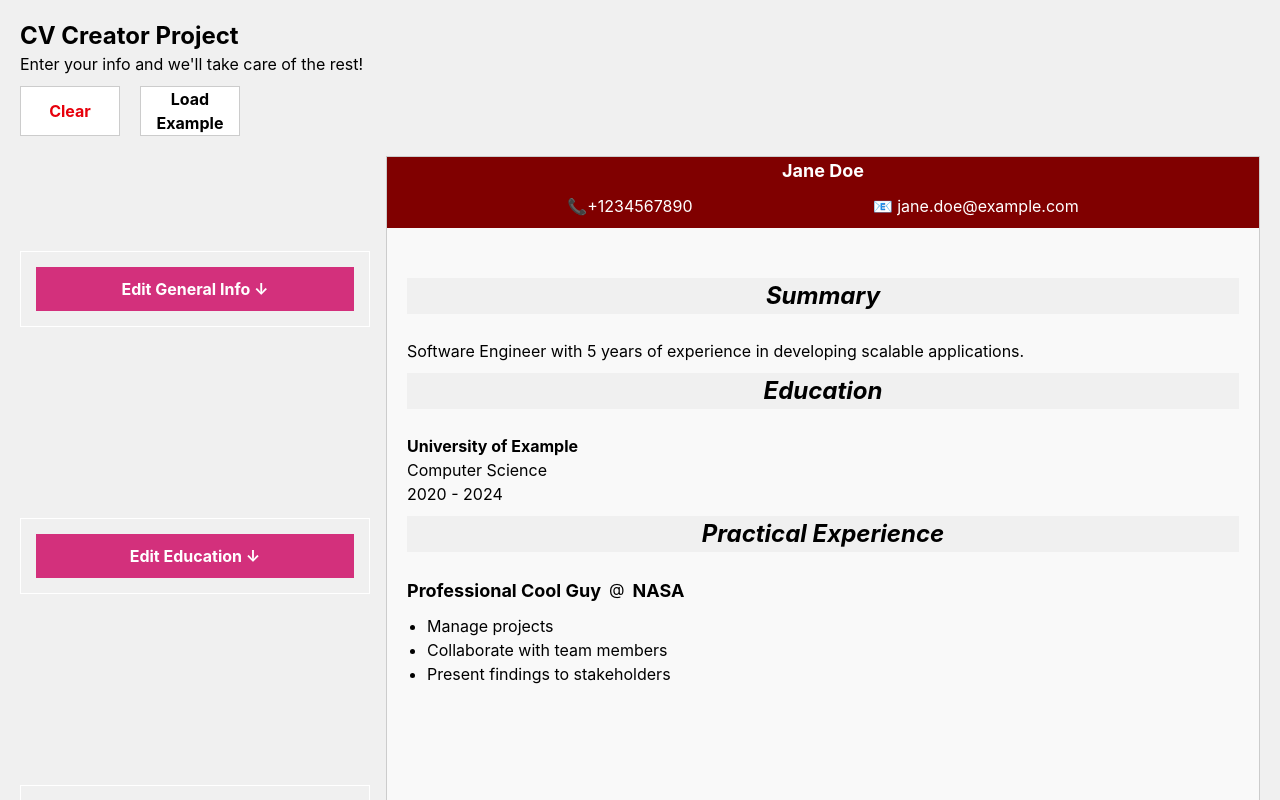
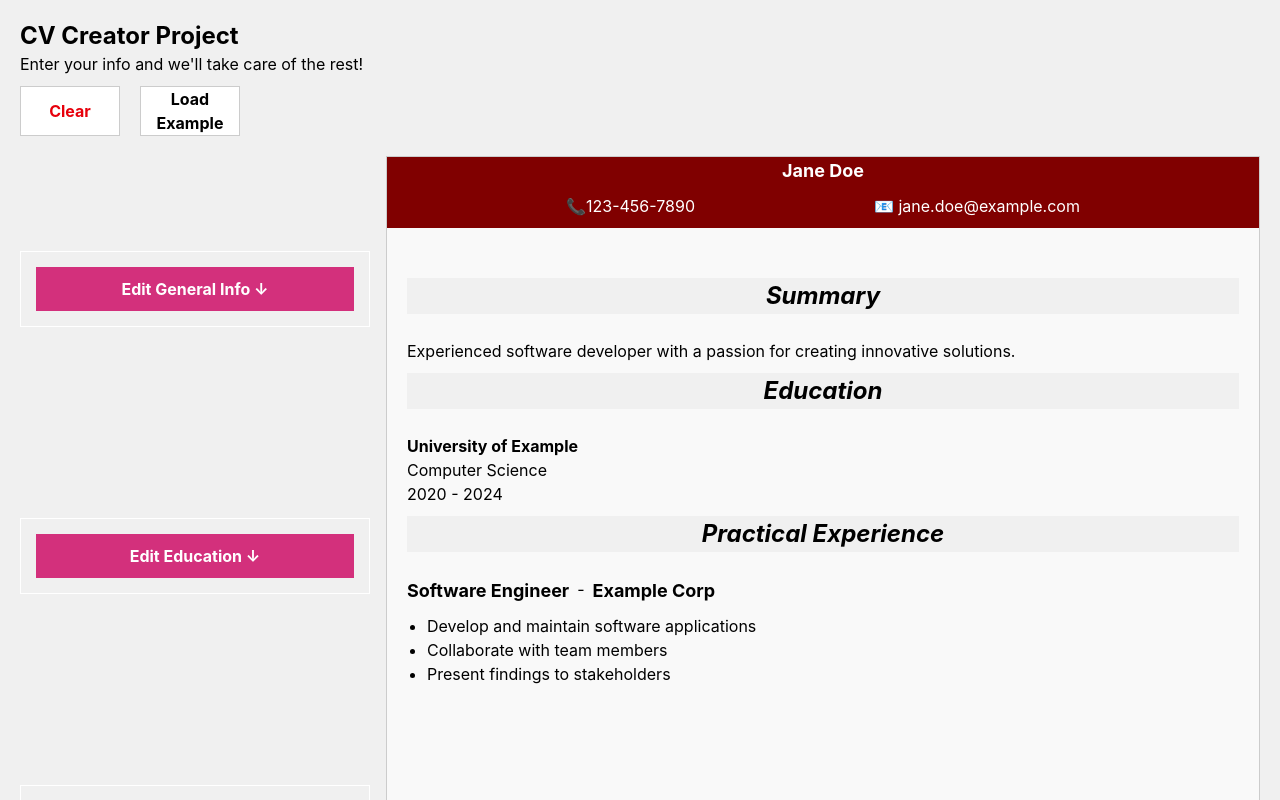
Before and after one commit to pinkx-xlink/react-cv-generator, a React (Vite) app: page / in a window 1280 px wide. Shown: the top 800 px of the page. Built offline with nearby package versions, Linux system fonts and the light colour scheme.

Commit message:
Update default info values, and change the "@" symbol in the work experience section to "-"

```diff
--- a/src/components/Info.jsx
+++ b/src/components/Info.jsx
@@ -39,18 +39,18 @@ export default function Info() {
   const [firstName, setFirstName] = useState("Jane");
   const [lastName, setLastName] = useState("Doe");
   const [email, setEmail] = useState("jane.doe@example.com");
-  const [phoneNumber, setPhoneNumber] = useState("+1234567890");
+  const [phoneNumber, setPhoneNumber] = useState("123-456-7890");
   const [summary, setSummary] = useState(
-    "Software Engineer with 5 years of experience in developing scalable applications.",
+    "Experienced software developer with a passion for creating innovative solutions.",
   );
   const [schoolName, setSchoolName] = useState("University of Example");
   const [fieldOfStudy, setFieldOfStudy] = useState("Computer Science");
   const [startYearOfStudy, setStartYearOfStudy] = useState("2020");
   const [endYearOfStudy, setEndYearOfStudy] = useState("2024");
-  const [companyName, setCompanyName] = useState("NASA");
-  const [positionTitle, setPositionTitle] = useState("Professional Cool Guy");
+  const [companyName, setCompanyName] = useState("Example Corp");
+  const [positionTitle, setPositionTitle] = useState("Software Engineer");
   const [responsibilities, setResponsibilities] = useState([
-    "Manage projects",
+    "Develop and maintain software applications",
     "Collaborate with team members",
     "Present findings to stakeholders",
   ]);
@@ -150,9 +150,9 @@ export default function Info() {
         <button
           className="header-btn"
           onClick={() => {
-            setFirstName("John");
+            setFirstName("Jane");
             setLastName("Doe");
-            setEmail("john.doe@example.com");
+            setEmail("jane.doe@example.com");
             setPhoneNumber("123-456-7890");
             setSummary(
               "Experienced software developer with a passion for creating innovative solutions.",
@@ -364,7 +364,7 @@ export default function Info() {
 
               <div className="cv-form__experience1">
                 <span className="flex gap-2">
-                  <h2>{positionTitle} </h2> <p>@</p> <h2>{companyName}</h2>
+                  <h2>{positionTitle} </h2> - <h2>{companyName}</h2>
                 </span>
                 <ul className="pl-5">
                   {responsibilities.map((responsibility, index) => (
```
